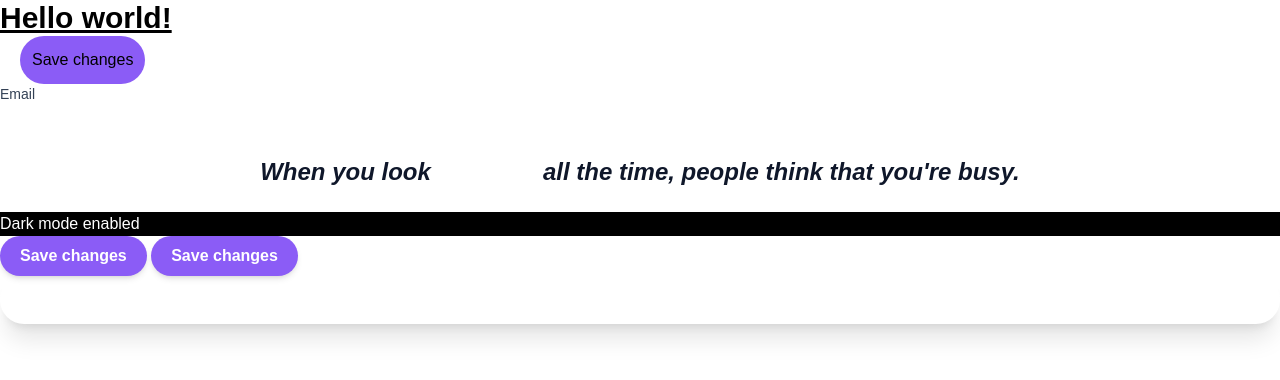
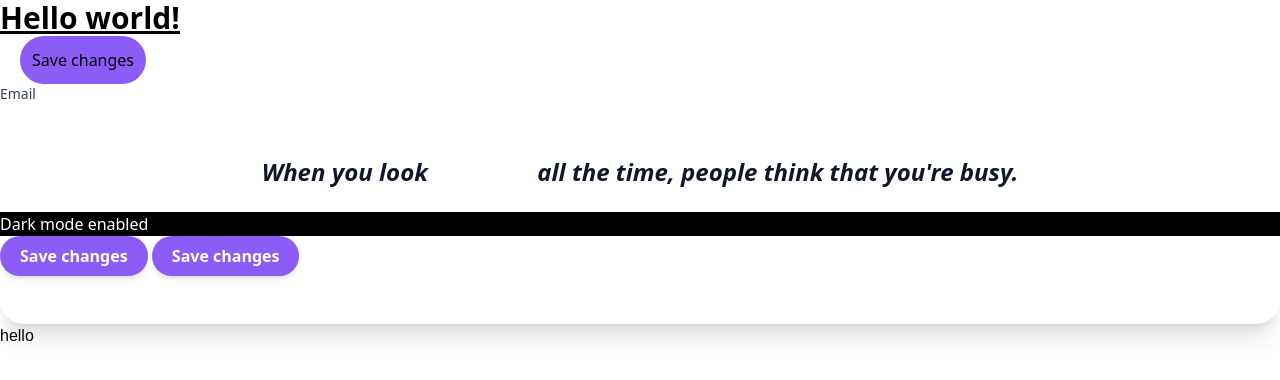
Before and after one commit to shivarajskit/learnings-hands-on, a website: page CSS-Tailwind-CSS/index.html in a window 1280 px wide. Drawn offline with Linux system fonts and the light colour scheme.

Commit message:
Custom Font Family

```diff
--- a/CSS-Tailwind-CSS/index.html
+++ b/CSS-Tailwind-CSS/index.html
@@ -76,6 +76,11 @@
   <div class="card">
     <!-- ... -->
   </div>
+
+  <!-- custom font -->
+  <div class="font-fantasy">
+    <!-- this will use fantasy font -->hello
+  </div>
 </body>
 
 </html>
--- a/CSS-Tailwind-CSS/tailwind.config.js
+++ b/CSS-Tailwind-CSS/tailwind.config.js
@@ -12,7 +12,7 @@
       xl: "1440px",
     },
     fontFamily: {
-      sans: ["Graphik", "sans-serif"],
+      fantasy: ["fantasy", "serif"],
       serif: ["Merriweather", "serif"],
     },
     extend: {
```
Also changed, not shown: CSS-Tailwind-CSS/dist/styles.css.
